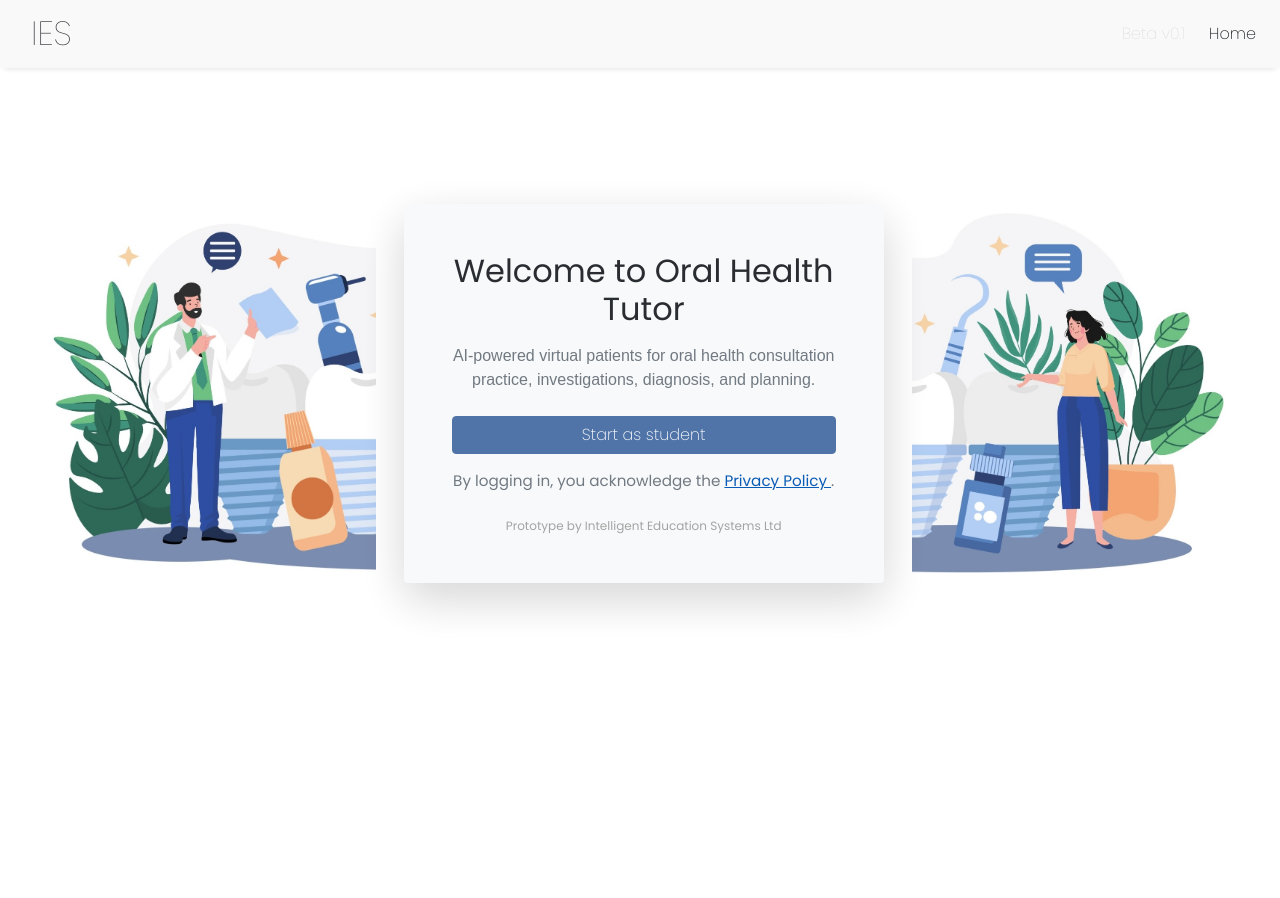
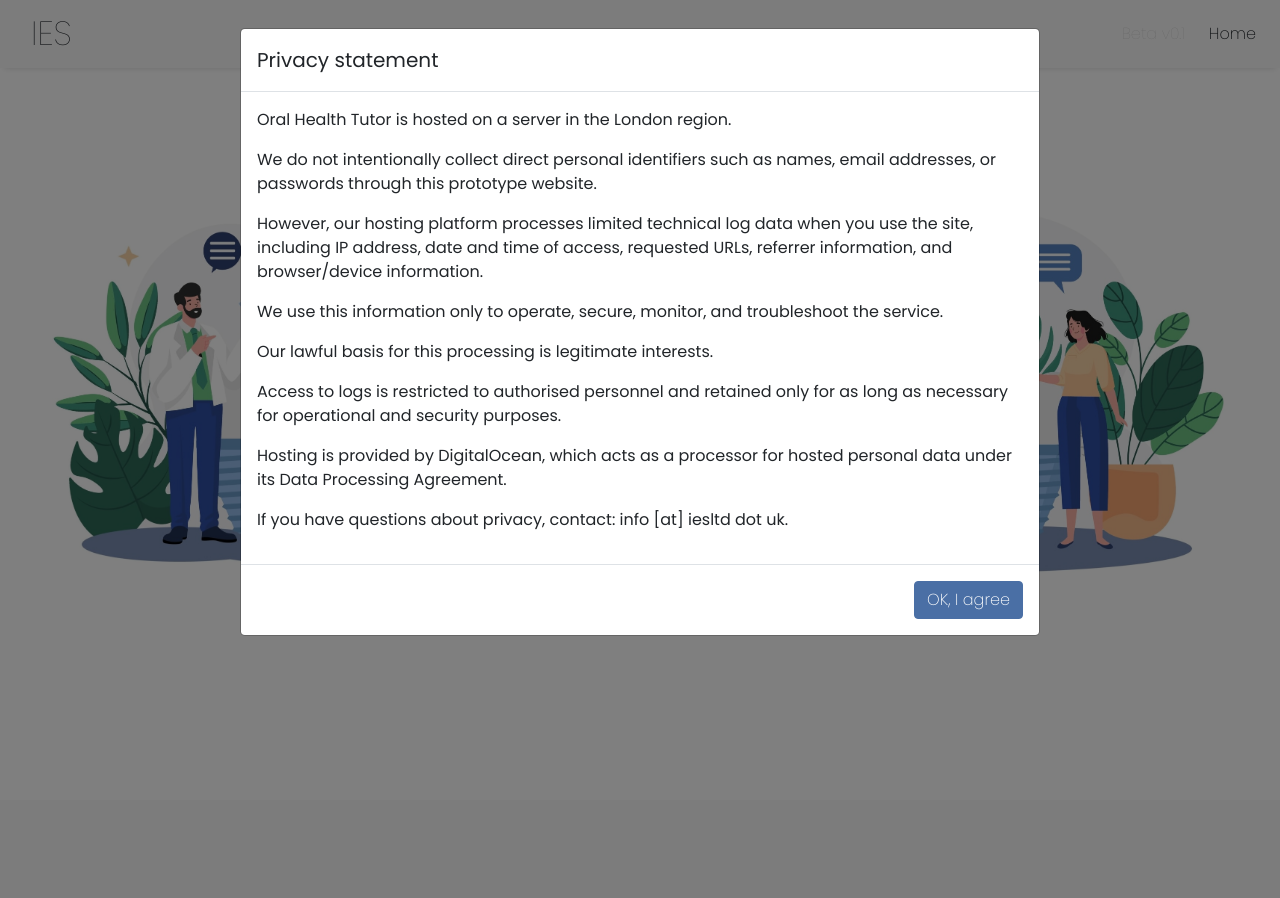
Before and after one commit to TeslaGeek/oral-health-tutor, a Flask app: page /oral/ in a window 1280 px wide. After the commit the page ends 636 px from the top, so only its background shows below. Run offline with Flask 3, Linux system fonts and the light colour scheme; some web fonts are replaced.

Commit message:
Add privacy consent modal

```diff
--- /dev/null
+++ b/website/templates/oral/_privacy_statement.html
@@ -0,0 +1,24 @@
+<p>
+  Oral Health Tutor is hosted on a server in the London region.
+</p>
+<p>
+  We do not intentionally collect direct personal identifiers such as names, email addresses, or passwords through this prototype website.
+</p>
+<p>
+  However, our hosting platform processes limited technical log data when you use the site, including IP address, date and time of access, requested URLs, referrer information, and browser/device information.
+</p>
+<p>
+  We use this information only to operate, secure, monitor, and troubleshoot the service.
+</p>
+<p>
+  Our lawful basis for this processing is legitimate interests.
+</p>
+<p>
+  Access to logs is restricted to authorised personnel and retained only for as long as necessary for operational and security purposes.
+</p>
+<p>
+  Hosting is provided by DigitalOcean, which acts as a processor for hosted personal data under its Data Processing Agreement.
+</p>
+<p>
+  If you have questions about privacy, contact: info [at] iesltd dot uk.
+</p>
--- a/website/templates/oral/welcome.html
+++ b/website/templates/oral/welcome.html
@@ -24,12 +24,17 @@
         AI-powered virtual patients for oral health consultation practice, investigations, diagnosis, and planning.
       </p>
 
-      <a href="{{ url_for('oral.list_cases') }}" class="btn btn-primary btn-block mb-2">
+      <a id="oral-start-link"
+         href="{{ url_for('oral.list_cases') }}"
+         class="btn btn-primary btn-block mb-2 disabled"
+         role="button"
+         aria-disabled="true"
+         tabindex="-1">
         Start as student
       </a>
 
       <div class="mt-3" style="font-size: 0.95rem;">
-        <span class="text-muted">By logging in, you acknowledge the </span>
+        <span class="text-muted">By starting, you acknowledge the </span>
         <a href="{{ url_for('oral.privacy') }}"
            style="color: #0056b3; text-decoration: underline; font-weight: 500;">
           Privacy Policy
@@ -46,4 +51,105 @@
          style="max-height: 360px; margin-left: 12px; margin-right: 0; z-index: 0;" alt="Pupil">
   </div>
 </div>
+
+<div class="modal fade"
+     id="privacy-consent-modal"
+     tabindex="-1"
+     role="dialog"
+     aria-labelledby="privacy-consent-title"
+     aria-modal="true"
+     data-backdrop="static"
+     data-keyboard="false">
+  <div class="modal-dialog modal-lg modal-dialog-scrollable" role="document">
+    <div class="modal-content">
+      <div class="modal-header">
+        <h2 class="modal-title h5" id="privacy-consent-title">Privacy statement</h2>
+      </div>
+      <div class="modal-body">
+        {% include "oral/_privacy_statement.html" %}
+      </div>
+      <div class="modal-footer">
+        <button type="button" class="btn btn-primary" id="privacy-consent-accept">
+          OK, I agree
+        </button>
+      </div>
+    </div>
+  </div>
+</div>
+
+<script>
+  document.addEventListener("DOMContentLoaded", function () {
+    var consentKey = "oral-health-tutor-privacy-accepted-v1";
+    var startLink = document.getElementById("oral-start-link");
+    var modalEl = document.getElementById("privacy-consent-modal");
+    var acceptButton = document.getElementById("privacy-consent-accept");
+
+    function readAccepted() {
+      try {
+        return window.localStorage.getItem(consentKey) === "true";
+      } catch (error) {
+        return false;
+      }
+    }
+
+    function writeAccepted() {
+      try {
+        window.localStorage.setItem(consentKey, "true");
+      } catch (error) {
+        // Users with blocked local storage can still proceed after accepting.
+      }
+    }
+
+    function enableStart() {
+      startLink.classList.remove("disabled");
+      startLink.removeAttribute("aria-disabled");
+      startLink.removeAttribute("tabindex");
+    }
+
+    function showModal() {
+      if (window.jQuery && window.jQuery.fn && window.jQuery.fn.modal) {
+        window.jQuery(modalEl).modal({
+          backdrop: "static",
+          keyboard: false,
+          show: true
+        });
+      } else {
+        modalEl.style.display = "block";
+        modalEl.classList.add("show");
+        modalEl.removeAttribute("aria-hidden");
+        document.body.classList.add("modal-open");
+      }
+    }
+
+    function hideModal() {
+      if (window.jQuery && window.jQuery.fn && window.jQuery.fn.modal) {
+        window.jQuery(modalEl).modal("hide");
+      } else {
+        modalEl.classList.remove("show");
+        modalEl.style.display = "none";
+        document.body.classList.remove("modal-open");
+      }
+    }
+
+    if (readAccepted()) {
+      enableStart();
+    } else {
+      showModal();
+    }
+
+    startLink.addEventListener("click", function (event) {
+      if (startLink.getAttribute("aria-disabled") === "true") {
+        event.preventDefault();
+        showModal();
+      }
+    });
+
+    acceptButton.addEventListener("click", function () {
+      writeAccepted();
+      enableStart();
+      hideModal();
+      startLink.focus();
+    });
+  });
+</script>
 {% endblock %}
```
Also changed, not shown: website/templates/oral/privacy.html (+3 -24 lines).
